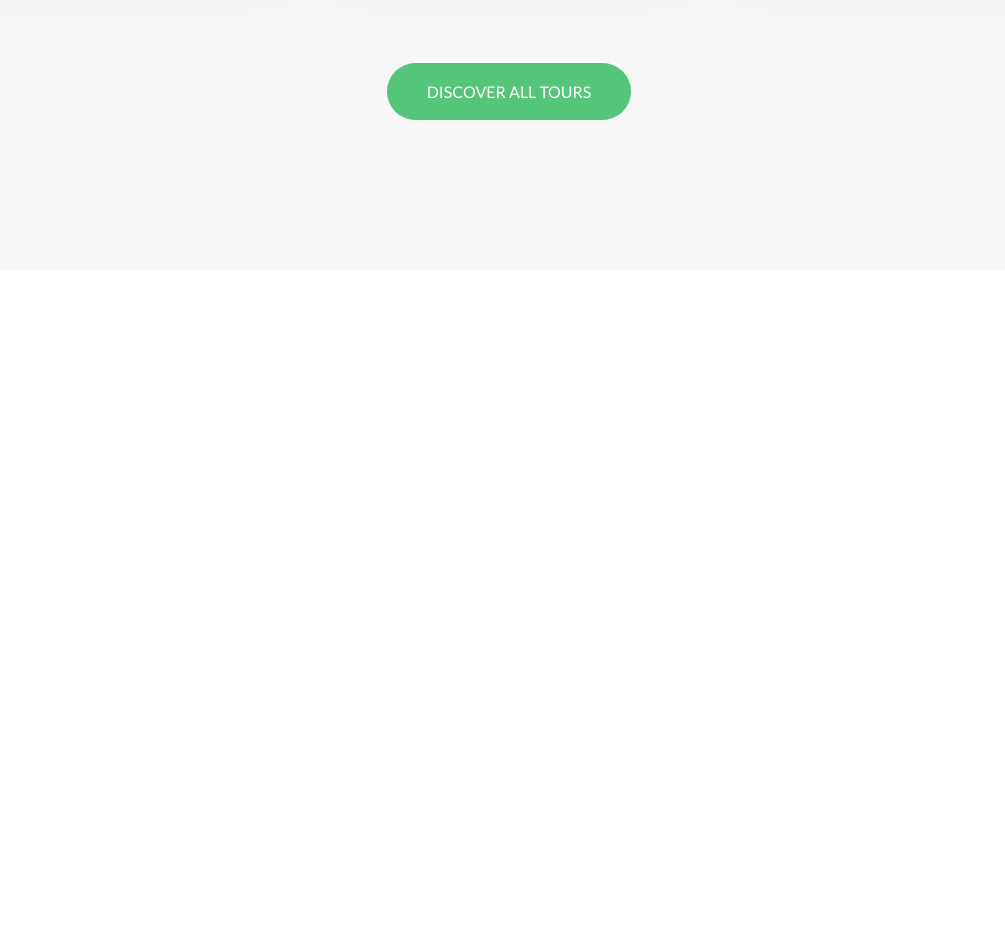
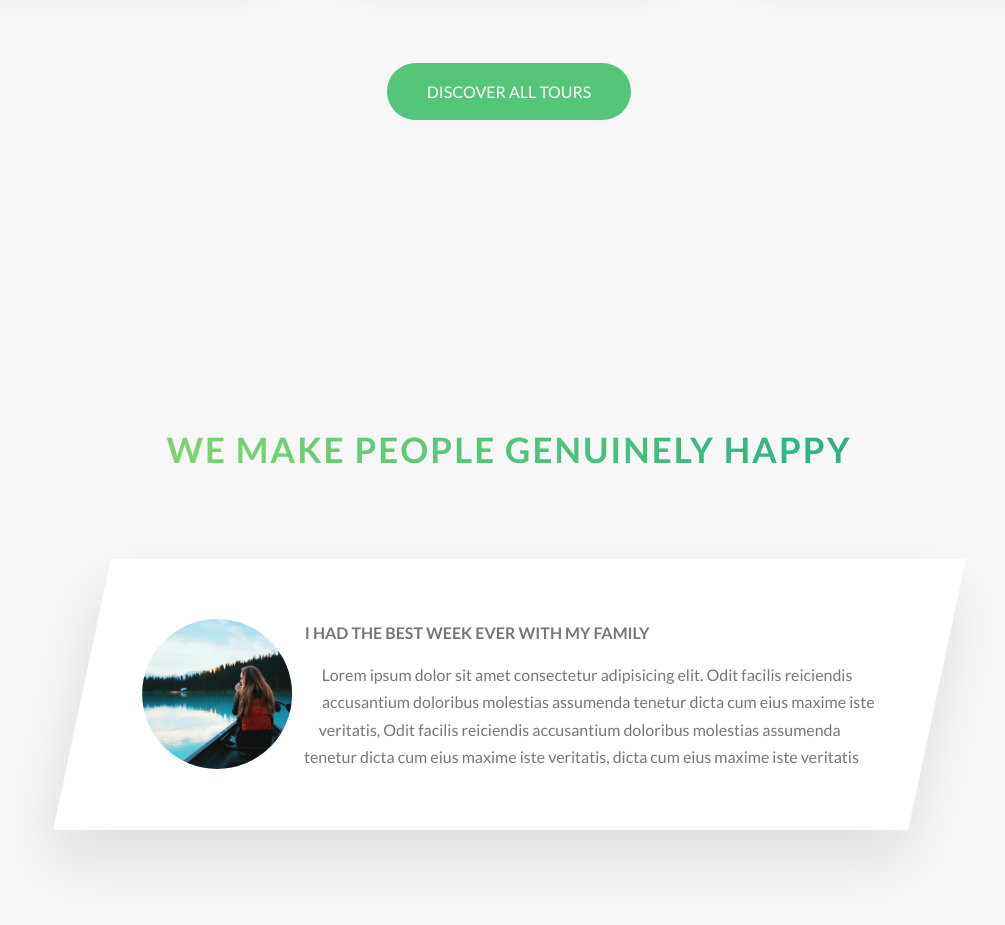
Before and after one commit to ingvillajimenez/1-natours, a website: page index.html in a window 1280 px wide. Shown: the part 3032-3957 px from the top of the page, without its empty margins (131-1136 px from the left). Before the commit the page ends 3332 px from the top, so only its background shows below. Drawn offline with Linux system fonts and the light colour scheme.

Commit message:
Building the Stories Section - Part 1

```diff
--- a/index.html
+++ b/index.html
@@ -149,7 +149,7 @@
                 <div class="card__picture card__picture--1">&nbsp;</div>
                 <h4 class="card__heading">
                   <span class="card__heading-span card__heading-span--1"
-                    >The sea explorer</span
+                    >The Sea Explorer</span
                   >
                 </h4>
                 <div class="card__details">
@@ -239,6 +239,37 @@
           <a href="#" class="btn btn--green">Discover all tours</a>
         </div>
       </section>
+
+      <section class="section-stories">
+        <div class="u-center-text u-margin-bottom-big">
+          <h2 class="heading-secondary">We make people genuinely happy</h2>
+        </div>
+
+        <div class="row">
+          <div class="story">
+            <figure class="story__shape">
+              <img
+                class="story__img"
+                src="img/nat-8.jpg"
+                alt="Person on a tour"
+              />
+            </figure>
+            <div class="story__text">
+              <h3 class="heading-tertiary u-margin-bottom-small">
+                I had the best week ever with my family
+              </h3>
+              <p>
+                Lorem ipsum dolor sit amet consectetur adipisicing elit. Odit
+                facilis reiciendis accusantium doloribus molestias assumenda
+                tenetur dicta cum eius maxime iste veritatis, Odit facilis
+                reiciendis accusantium doloribus molestias assumenda tenetur
+                dicta cum eius maxime iste veritatis, dicta cum eius maxime iste
+                veritatis
+              </p>
+            </div>
+          </div>
+        </div>
+      </section>
     </main>
 
     <!-- <section class="grid-test">
--- /dev/null
+++ b/sass/components/_story.scss
@@ -0,0 +1,30 @@
+.story {
+  width: 75%;
+  margin: 0 auto;
+  box-shadow: 0 3rem 6rem rgba($color-black, 0.1);
+  background-color: $color-white;
+  border-radius: 3px;
+  padding: 6rem;
+  padding-left: 9rem;
+  font-size: $default-font-size;
+  transform: skewX(-12deg);
+
+  &__shape {
+    width: 15rem;
+    height: 15rem;
+    float: left;
+    -webkit-shape-outside: circle(50% at 50% 50%);
+    shape-outside: circle(50% at 50% 50%);
+    -webkit-clip-path: circle(50% at 50% 50%);
+    clip-path: circle(50% at 50% 50%);
+    transform: translateX(-3rem) skewX(12deg);
+  }
+
+  &__img {
+    height: 100%;
+  }
+
+  &__text {
+    transform: skewX(12deg);
+  }
+}
--- a/sass/main.scss
+++ b/sass/main.scss
@@ -11,6 +11,7 @@
 @import "components/card";
 @import "components/composition";
 @import "components/feature-box";
+@import "components/story";
 
 @import "layout/grid";
 @import "layout/header";
--- a/sass/pages/_home.scss
+++ b/sass/pages/_home.scss
@@ -27,3 +27,8 @@
   padding: 25rem 0 15rem 0;
   margin-top: -10rem;
 }
+
+.section-stories {
+  padding: 15rem 0;
+  background-color: $color-grey-light-1;
+}
```
Also changed, not shown: css/style.css.
